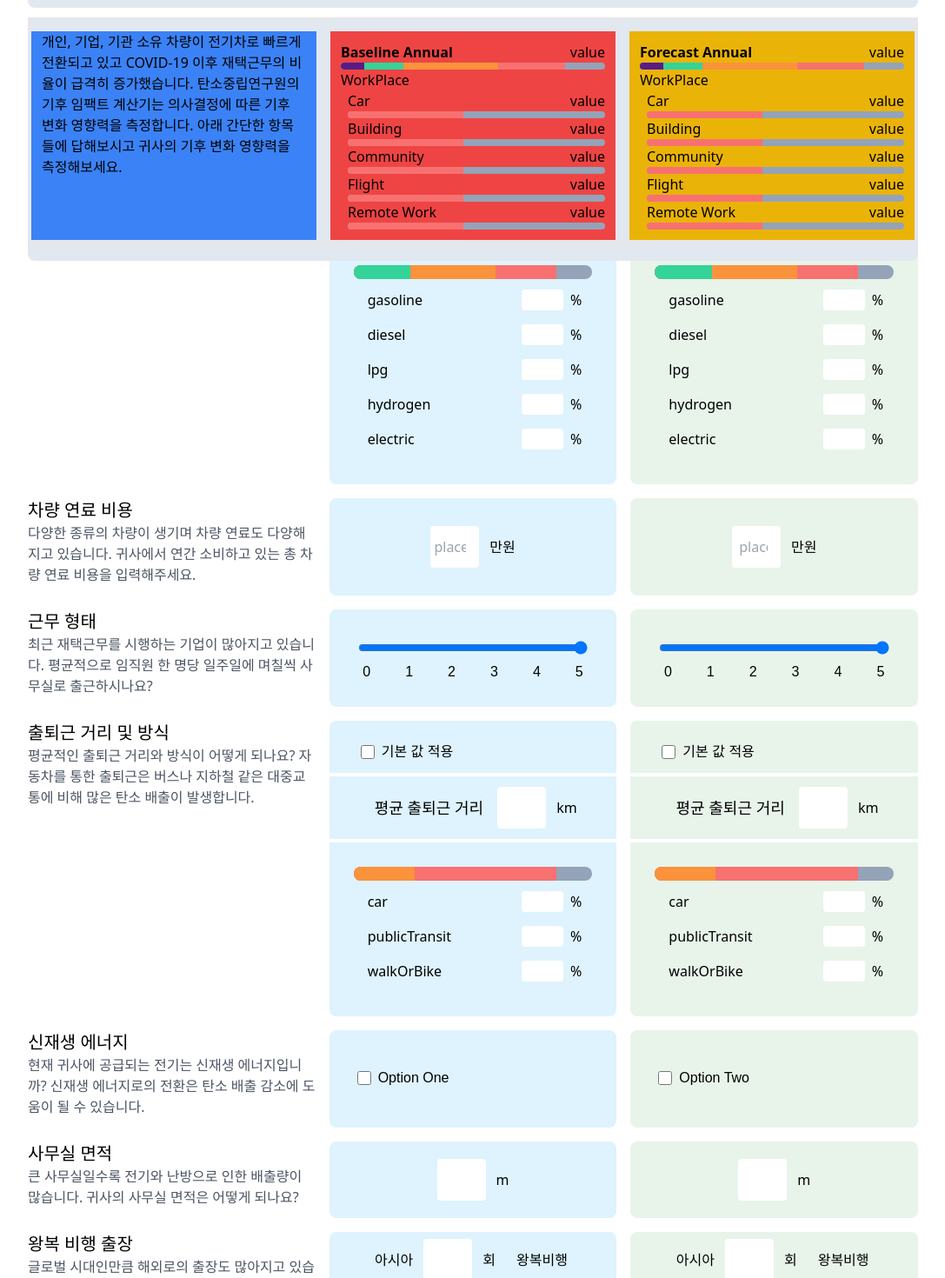
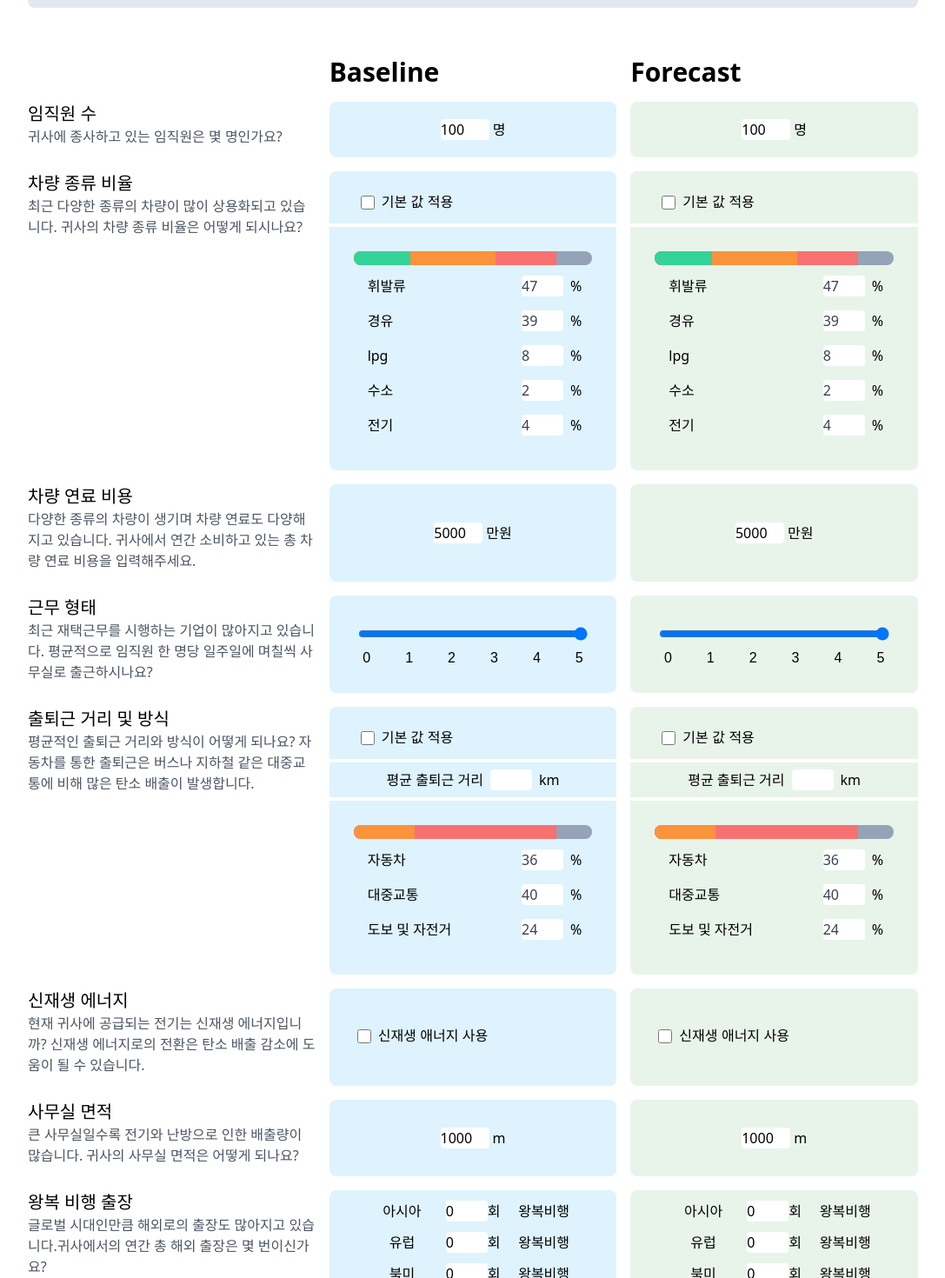
Before and after one commit to HLCA-CNRI/lightcalculator_next, a Next.js app: page / in a window 1280 px wide. Shown: the part 500-1970 px from the top of the page at 87% size, without its empty margins (96-1183 px from the left). Built offline with nearby package versions, Linux system fonts and the light colour scheme.

Commit message:
set default values for all inputs

```diff
--- a/components/LCcomponents/BuissnessTripInput.tsx
+++ b/components/LCcomponents/BuissnessTripInput.tsx
@@ -2,44 +2,59 @@ import { ActionCreatorWithPayload } from "@reduxjs/toolkit";
 import { useState, useEffect } from "react";
 import { useDispatch } from "../../store/store";
 import { useSelector } from "../../store/store";
-import { getBaselineState,bSetRoundTrip } from "../../store/slices/baselineSlice";
-import { getForecastState,fSetRoundTrip } from "../../store/slices/forecastSlice";
+import {
+  getBaselineState,
+  bSetRoundTrip,
+} from "../../store/slices/baselineSlice";
+import {
+  getForecastState,
+  fSetRoundTrip,
+} from "../../store/slices/forecastSlice";
 
 type BuissnessTripInputType = {
   country: string;
   value: string;
-  isBaseline:boolean;
+  isBaseline: boolean;
 };
 
-const BuissnessTripInput = ({ country, value ,isBaseline}: BuissnessTripInputType) => {
+const BuissnessTripInput = ({
+  country,
+  value,
+  isBaseline,
+}: BuissnessTripInputType) => {
   const { bRoundTrip } = useSelector(getBaselineState);
-  const {fRoundTrip} = useSelector(getForecastState)
+  const { fRoundTrip } = useSelector(getForecastState);
   const dispatch = useDispatch();
 
   const handleChange = (event: React.ChangeEvent<HTMLInputElement>) => {
     const currentVal = event.currentTarget.value;
     if (!isNaN(parseInt(currentVal, 10))) {
-      if (isBaseline){
+      if (isBaseline) {
         dispatch(bSetRoundTrip({ ...bRoundTrip, [value]: event.target.value }));
-      }else{
+      } else {
         dispatch(fSetRoundTrip({ ...fRoundTrip, [value]: event.target.value }));
       }
-
     }
   };
 
+  let sVal = value as keyof typeof bRoundTrip;
+
   return (
-    <div className="flex w-[100%] justify-center my-2 pl-3  pr-4 ">
-      <div className="flex items-center justify-center p-3 ">{country}</div>
-      <input
-        type="number"
-        className="w-14 text-gray-700 bg-white rounded"
-        min={0}
-        onChange={handleChange}
-      />
-      <div className="flex items-center justify-center p-3">회</div>
-      <div className="flex items-center justify-center p-3">왕복비행</div>
+    <div className="grid  place-items-center gap-2 grid-cols-3  m-3">
+      <div>{country}</div>
+      <div className="flex">
+        <input
+          type="number"
+          className="w-12 rounded"
+          min={0}
+          defaultValue={bRoundTrip[sVal]}
+          onChange={handleChange}
+        ></input>
+        <div>회</div>
+      </div>
+      <div>왕복비행</div>
     </div>
+
   );
 };
 
--- a/components/LCcomponents/GasInput.tsx
+++ b/components/LCcomponents/GasInput.tsx
@@ -46,11 +46,11 @@ const GasInput = ({type}:GasInputType) => {
           </div>
         </div>
 
-        <PercentInput Objectkey="fuel" value = "gasoline" isBaseline = {type == "baseline" ? true:false}  />
-        <PercentInput Objectkey="fuel" value = "diesel" isBaseline = {type == "baseline" ? true:false}/>
-        <PercentInput Objectkey="fuel" value = "lpg" isBaseline = {type == "baseline" ? true:false}/>
-        <PercentInput Objectkey="fuel" value = "hydrogen" isBaseline = {type == "baseline" ? true:false}/>
-        <PercentInput Objectkey="fuel" value = "electric" isBaseline = {type == "baseline" ? true:false}/>
+        <PercentInput Objectkey="fuel" value = "gasoline" isBaseline = {type == "baseline" ? true:false} title = "휘발류" />
+        <PercentInput Objectkey="fuel" value = "diesel" isBaseline = {type == "baseline" ? true:false} title = "경유"/>
+        <PercentInput Objectkey="fuel" value = "lpg" isBaseline = {type == "baseline" ? true:false} title = "lpg"/>
+        <PercentInput Objectkey="fuel" value = "hydrogen" isBaseline = {type == "baseline" ? true:false} title = "수소"/>
+        <PercentInput Objectkey="fuel" value = "electric" isBaseline = {type == "baseline" ? true:false} title = "전기"/>
       </div>
     </div>
   );
--- a/components/LCcomponents/NumberIput.tsx
+++ b/components/LCcomponents/NumberIput.tsx
@@ -4,23 +4,24 @@ import { useDispatch } from "../../store/store";
 
 type NumberInputType = {
   type: string;
-  placeholder: string;
+  initial:string;
   unit: string;
   setNumber: ActionCreatorWithPayload<number, string>;
 };
 
 const NumberInput = ({
   type,
-  placeholder,
+  initial,
   unit,
-  setNumber,
+  setNumber
+
 }: NumberInputType) => {
   const [number, setVal] = useState(0);
 
   useEffect(() => {
-    // console.log(number);
+
   }, [number]);
-  //REDUX
+
 
   const dispatch = useDispatch();
 
@@ -32,17 +33,9 @@ const NumberInput = ({
   };
 
   return (
-    <div className="flex w-[100%] justify-center my-4 pl-3">
-      <input
-        type="number"
-        className="w-14 text-gray-700 bg-white rounded"
-        placeholder={placeholder}
-        min={0}
-        onChange={handleChange}
-
-        // className = {type === "baseline" ?  "bg-white": "bg-yellow"}
-      />
-      <div className="flex items-center justify-center p-3">{unit}</div>
+    <div className = "flex  m-2">
+      <input type = "number" className = "w-14 rounded" defaultValue={initial} min = "0" onChange={handleChange}></input>
+      <div className = "ml-1">{unit}</div>
     </div>
   );
 };
--- a/components/LCcomponents/PercentInput.tsx
+++ b/components/LCcomponents/PercentInput.tsx
@@ -13,39 +13,60 @@ import {
   fSetFuelType,
   fSetCommuting,
 } from "../../store/slices/forecastSlice";
+import { object } from "yup";
 
 type percentInputType = {
   Objectkey: string;
   value: string;
   isBaseline: boolean;
+  title:string;
+  // defaultVal:string;
 };
 
-const PercentInput = ({ Objectkey, value, isBaseline }: percentInputType) => {
+//TODO: Change implementation
+const PercentInput = ({ Objectkey, value, isBaseline,title }: percentInputType) => {
   const { bFuelType, bCommuting } = useSelector(getBaselineState);
   const { fFuelType, fCommuting } = useSelector(getForecastState);
   const dispatch = useDispatch();
 
+  let initialFuelObject = bFuelType
+  let initialCommutingObject = bCommuting
+  //TODO: Not good implementation
   const handleDefaultChange = (event: React.ChangeEvent<HTMLInputElement>) => {
     const currentVal = event.currentTarget.value;
     if (!isNaN(parseInt(currentVal, 10))) {
       if (Objectkey == "commuting" && isBaseline) {
+        initialCommutingObject = bCommuting
         dispatch(bSetCommuting({ ...bCommuting, [value]: event.target.value }));
       } else if (Objectkey == "fuel" && isBaseline) {
+        initialFuelObject = bFuelType
         dispatch(bSetFuelType({ ...bFuelType, [value]: event.target.value }));
       } else if (Objectkey == "commuting" && !isBaseline) {
+        initialCommutingObject = fCommuting
         dispatch(fSetCommuting({ ...fCommuting, [value]: event.target.value }));
       } else if (Objectkey == "fuel" && !isBaseline) {
+        initialFuelObject = fFuelType
         dispatch(fSetFuelType({ ...fFuelType, [value]: event.target.value }));
       }
     }
   };
+  //TODO: Not good implementation
+  let defaultValue = "0"
+  if(Objectkey == "commuting"){
+    defaultValue = initialCommutingObject[value as keyof typeof bCommuting].toString()
+  }else{
+    defaultValue = initialFuelObject[value as keyof typeof bFuelType].toString()
+  }
+
+
 
   return (
     <div className="flex w-[100%]  h-[3] m-2 p-1 justify-between px-2">
-      <div>{value}</div>
+      <div>{title}</div>
       <div className="mr-3 via-green-100 flex">
         <input
           type="number"
+          defaultValue = {defaultValue}
           className="w-12 text-gray-700 bg-white rounded"
           onChange={handleDefaultChange}
         ></input>
--- a/components/LCcomponents/Results.tsx
+++ b/components/LCcomponents/Results.tsx
@@ -7,14 +7,14 @@ import RemoteWork from "./ResultComponents/RemoteWork";
 
 const Results = () => {
   return (
-    <div className="grid gap-4 grid-cols-3 border-4">
-      <div className="bg-blue-500 w-[100%] px-3  mt-3 pb-3">
+    <div className="grid gap-4 grid-cols-3">
+      <div className="bg-blue-500 w-[100%] px-3   pb-3">
         개인, 기업, 기관 소유 차량이 전기차로 빠르게 전환되고 있고 COVID-19 이후
         재택근무의 비율이 급격히 증가했습니다. 탄소중립연구원의 기후 임팩트
         계산기는 의사결정에 따른 기후 변화 영향력을 측정합니다. 아래 간단한
         항목들에 답해보시고 귀사의 기후 변화 영향력을 측정해보세요.{" "}
       </div>
-      <div className="bg-red-500 w-[100%] px-3  mt-3 pb-3">
+      <div className="bg-red-500 w-[100%] px-3  pb-3">
         <AnnualResult type="Baseline" />
         <div>
           <div className="font-normal">WorkPlace</div>
@@ -28,7 +28,7 @@ const Results = () => {
         </div>
       </div>
 
-      <div className="bg-yellow-500 w-[100%] px-3  mt-3 pb-3">
+      <div className="bg-yellow-500 w-[100%] px-3 pb-3">
         <AnnualResult type="Forecast" />
 
         <div>
--- a/components/LCcomponents/TransportationInput.tsx
+++ b/components/LCcomponents/TransportationInput.tsx
@@ -44,6 +44,7 @@ const TransportationInput = ({ type }: TransportationInputType) => {
         );
       } else {
         dispatch(
+
           fSetCommuting({ ...fCommuting, distance: parseInt(currentVal, 10) })
         );
       }
@@ -63,23 +64,13 @@ const TransportationInput = ({ type }: TransportationInputType) => {
 
       <hr className="border-none h-1 bg-white"></hr>
 
-      <div className="flex my-3 m-6">
-        <div className="w-[60%] pl-3  flex flex-col justify-center text-lg items-center">
-          평균 출퇴근 거리{" "}
-        </div>
-        <input
-          type="number"
-          className="
-          w-14 text-gray-700 bg-white rounded
-          "
-          placeholder=""
-          min={0}
-          onChange={handleDistanceChange}
 
-          // className = {type === "baseline" ?  "bg-white": "bg-yellow"}
-        />
-        <div className="flex items-center justify-center p-3">km</div>
+      <div className = "flex justify-center m-2">
+        <div className = "mr-2">평균 출퇴근 거리</div>
+        <input type = "number" className = "w-12 mr-2 rounded" min = {0} onChange ={handleDistanceChange} ></input>
+        <div>km</div>
       </div>
+
       <hr className="border-none h-1 bg-white"></hr>
 
       <div className="rounded-lg p-2  m-5">
@@ -89,20 +80,11 @@ const TransportationInput = ({ type }: TransportationInputType) => {
           </div>
         </div>
 
-        <PercentInput
-          Objectkey="commuting"
-          value="car"
-          isBaseline={type == "baseline" ? true : false}
+        <PercentInput Objectkey="commuting" value="car" isBaseline={type == "baseline" ? true : false} title = "자동차"
         />
-        <PercentInput
-          Objectkey="commuting"
-          value="publicTransit"
-          isBaseline={type == "baseline" ? true : false}
+        <PercentInput Objectkey="commuting" value="publicTransit" isBaseline={type == "baseline" ? true : false} title = "대중교통"
         />
-        <PercentInput
-          Objectkey="commuting"
-          value="walkOrBike"
-          isBaseline={type == "baseline" ? true : false}
+        <PercentInput Objectkey="commuting" value="walkOrBike" isBaseline={type == "baseline" ? true : false} title = "도보 및 자전거"
         />
       </div>
     </div>
--- a/components/LightCalculator.tsx
+++ b/components/LightCalculator.tsx
@@ -4,7 +4,6 @@ import SliderInput from "./LCcomponents/SliderInput";
 import { useSelector } from "../store/store";
 import TransportationInput from "./LCcomponents/TransportationInput";
 import Results from "./LCcomponents/Results";
-
 
 import {
   getBaselineState,
@@ -33,6 +32,7 @@ import {
 import CheckBox from "./LCcomponents/CheckBox";
 import GasInput from "./LCcomponents/GasInput";
 import BuisnessTripInfo from "./LCcomponents/BuissnessTripInfo";
+import { number } from "yup";
 //useSelector => to get const values
 
 const LightCalculator = () => {
@@ -42,15 +42,20 @@ const LightCalculator = () => {
     bCompanyGasPrice: bCompanyGasPrice,
     bCommutingDays: bCommutingDays,
     bCommuting: bCommuting,
+    bUseRenewableEnergy:bUseRenewableEnergy,
+    bCompanysize:bCompanysize,
+    bRoundTrip:bRoundTrip
   } = useSelector(getBaselineState);
   const {
     fCompanyEmployeeSize: fCompanyEmployeeSize,
     fFuelType: fFuelType,
     fCompanyGasPrice: fCompanyGasPrice,
     fCommutingDays: fCommutingDays,
-    fCommuting,
+    fCommuting: fCommuting,
+    fUseRenewableEnergy:fUseRenewableEnergy,
+    fCompanysize:fCompanysize,
+    fRoundTrip:fRoundTrip
   } = useSelector(getForecastState);
-
 
   return (
     <div>
@@ -96,17 +101,17 @@ const LightCalculator = () => {
           <div className=" bg-cnri_light_blue flex justify-center flex-col items-center rounded-lg">
             <NumberInput
               type="baseline"
-              placeholder=" place1 "
               unit="명"
               setNumber={bSetCompanyEmployeeSize}
+              initial = {bCompanyEmployeeSize.toString()}
             />
           </div>
           <div className=" bg-cnri_light_green flex justify-center flex-col items-center rounded-lg   ">
             <NumberInput
               type="forecast"
-              placeholder=" place1 "
               unit="명"
               setNumber={fSetCompanyEmployeeSize}
+              initial = {fCompanyEmployeeSize.toString()}
             />
           </div>
 
@@ -134,17 +139,17 @@ const LightCalculator = () => {
           <div className=" bg-cnri_light_blue flex justify-center flex-col items-center rounded-lg   ">
             <NumberInput
               type="baseline"
-              placeholder=" placer4 "
               unit="만원"
               setNumber={bSetCompanyGasPrice}
+              initial = {bCompanyGasPrice.toString()}
             />
           </div>
           <div className=" bg-cnri_light_green flex justify-center flex-col items-center rounded-lg   ">
             <NumberInput
               type="forecast"
-              placeholder="  place4 "
               unit="만원"
               setNumber={fSetCompanyGasPrice}
+              initial = {fCompanyGasPrice.toString()}
             />
           </div>
 
@@ -187,14 +192,14 @@ const LightCalculator = () => {
           <div className=" bg-cnri_light_blue flex justify-center flex-col items-center rounded-lg   ">
             <CheckBox
               type="baseline"
-              label="Option One"
+              label="신재생 애너지 사용"
               setChecked={bSetUseRenewableEnergy}
             />
           </div>
           <div className=" bg-cnri_light_green flex justify-center flex-col items-center rounded-lg   ">
             <CheckBox
               type="forecast"
-              label="Option Two"
+              label="신재생 애너지 사용"
               setChecked={fSetUseRenewableEnergy}
             />
           </div>
@@ -207,20 +212,10 @@ const LightCalculator = () => {
             </p>
           </div>
           <div className=" bg-cnri_light_blue flex justify-center flex-col items-center rounded-lg  ">
-            <NumberInput
-              type="baseline"
-              placeholder=""
-              unit="m"
-              setNumber={bSetCompanySize}
-            />
+            <NumberInput type="baseline" unit="m" setNumber={bSetCompanySize} initial = {bCompanysize.toString()}  />
           </div>
           <div className=" bg-cnri_light_green flex justify-center flex-col items-center rounded-lg   ">
-            <NumberInput
-              type="forecast"
-              placeholder=""
-              unit="m"
-              setNumber={fSetCompanySize}
-            />
+            <NumberInput type="forecast" unit="m" setNumber={fSetCompanySize} initial = {fCompanysize.toString()}/>
           </div>
 
           <div className="mb-3   ">
@@ -237,37 +232,14 @@ const LightCalculator = () => {
             <BuisnessTripInfo type="forecast" />
           </div>
 
-          <h1 className=" p-6 h-[35vh] xs:col-span-1 md:col-span-3  rounded-lg  mt-=3 ">
-
+          <h1 className=" p-6 h-[36vh] xs:col-span-1 md:col-span-3  rounded-lg  mt-=3 "></h1>
+          {/* fixed */}
+          <h1 className=" max-w-5xl h-[36vh] bg-white xs:col-span-1 md:col-span-3  rounded-lg bottom-0">
+            <div className=" md:w-[65%]"></div>
+            <Results />
           </h1>
-
-
-          <h1 className=" max-w-5xl h-[35vh] fixed   bg-slate-200 xs:col-span-1 md:col-span-3  rounded-lg bottom-0 mt-3">
-
-            <div className=" md:w-[65%]">
-
-            </div>
-            <Results/>
-
-
-          </h1>
-
-
-          {/* <h1 className =  "h-50 font-extrabold bg-yellow-300 xs:col-span-1 md:col-span-3 mb-10">
-              <div className='grid  place-items-center'>
-              <div className=' p-2 max-w-5xl grid gap-4 xs:grid-cols-1 md:grid-cols-3 '>
-                  <p>Lorem Ipsum is simply dummy text of the printing and typesetting industry. Lorem Ipsum has been the industry's standard dummy text ever since the 1500s,</p>
-                  <div className="h-30 bg-blue-500"></div>
-                  <div className="h-30 bg-red-300 "></div>
-              </div>
-            </div>
-          </h1> */}
         </div>
-
-
-
       </div>
-
     </div>
   );
 };
--- a/store/slices/baselineSlice.ts
+++ b/store/slices/baselineSlice.ts
@@ -32,27 +32,27 @@ export interface baselineState {
 }
 
 const initialBaselineState: baselineState = {
-  bCompanyEmployeeSize: 0,
+  bCompanyEmployeeSize: 100,
   bFuelType: {
     setDefault: false,
-    gasoline: 0,
-    diesel: 0,
-    lpg: 0,
-    hydrogen: 0,
-    electric: 0,
+    gasoline: 47,
+    diesel: 39,
+    lpg: 8,
+    hydrogen: 2,
+    electric: 4,
   },
-  bCompanyGasPrice: 0,
-  bCommutingDays: 0,
+  bCompanyGasPrice: 5000,
+  bCommutingDays: 5,
   bCommuting: {
     setDefault: false,
-    distance: 0,
-    car: 0,
-    publicTransit: 0,
-    walkOrBike: 0,
+    distance: 14,
+    car: 36,
+    publicTransit: 40,
+    walkOrBike: 24,
 
   },
   bUseRenewableEnergy: false,
-  bCompanysize:0,
+  bCompanysize:1000,
   bRoundTrip: {
     asia: 0,
     europe: 0,
--- a/store/slices/forecastSlice.ts
+++ b/store/slices/forecastSlice.ts
@@ -32,27 +32,27 @@ export interface forecastState {
 }
 
 const initialForecastState: forecastState = {
-  fCompanyEmployeeSize: 0,
+  fCompanyEmployeeSize: 100,
   fFuelType: {
     setDefault: false,
-    gasoline: 0,
-    diesel: 0,
-    lpg: 0,
-    hydrogen: 0,
-    electric: 0,
+    gasoline: 47,
+    diesel: 39,
+    lpg: 8,
+    hydrogen: 2,
+    electric: 4,
   },
-  fCompanyGasPrice: 0,
-  fCommutingDays: 0,
+  fCompanyGasPrice: 5000,
+  fCommutingDays: 5,
   fCommuting: {
     setDefault: false,
-    distance: 0,
-    car: 0,
-    publicTransit: 0,
-    walkOrBike: 0,
+    distance: 14,
+    car: 36,
+    publicTransit: 40,
+    walkOrBike: 24,
 
   },
   fUseRenewableEnergy: false,
-  fCompanysize:0,
+  fCompanysize:1000,
   fRoundTrip: {
     asia: 0,
     europe: 0,
```
Also changed, not shown: components/LCcomponents/ResultComponents/SubResults.tsx (added, +25 -0 lines).
